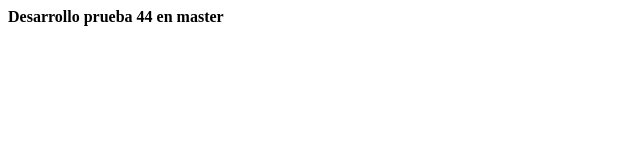
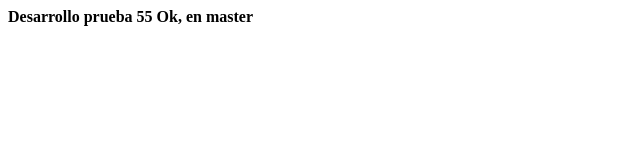
Before and after one commit to andystefano/andy-despliegue-githubactions, a plain HTML site: page html/index.html in a window 1280 px wide. Shown: the full height of the page, 0-640 px from the left. Drawn offline with Linux system fonts and the light colour scheme.

Commit message:
update deploid

```diff
--- a/html/index.html
+++ b/html/index.html
@@ -1 +1 @@
-<b>Desarrollo prueba 44 en master</b>
+<b>Desarrollo prueba 55 Ok, en master</b>
```
Also changed, not shown: 1 other file.
